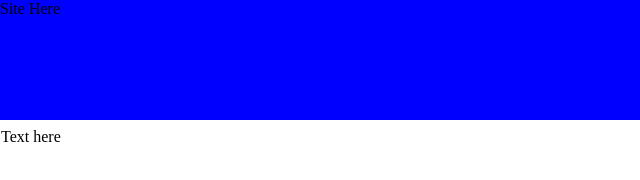
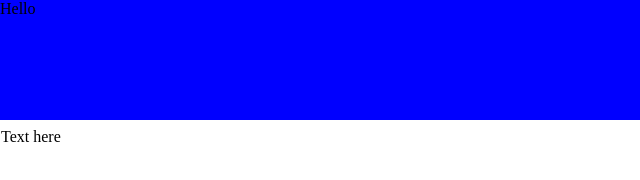
Before and after one commit to Nit-the-Nitwit/nit-the-nitwit.github.io, a plain HTML site: page index.html in a window 1280 px wide. Shown: the full height of the page, 0-640 px from the left. Drawn offline with Linux system fonts and the light colour scheme.

Commit message:
Update index.html
I forgot everything I learned from code class...rip

```diff
--- a/index.html
+++ b/index.html
@@ -5,6 +5,6 @@
     </title>
   </head>
   <body>
-    <div style="position:absolute; top:0; left:0; background-color:blue; width:100%; height:15%;"> Site Here </div>
+    <div style="position:absolute; top:0; left:0; background-color:blue; width:100%; height:15%;"> Hello </div>
     <div style="position:absolute; top:16%; left:1;">Text here</div>
   </body>
```
